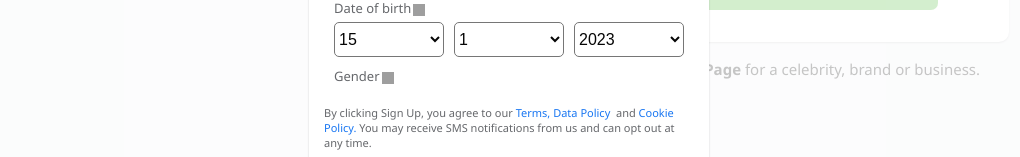
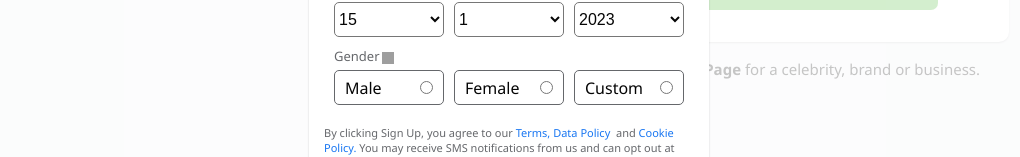
Before and after one commit to Thirumurugan7/Facebook-Clone-Fullstack-Mern, a React (Create React App) app in the folder frontend/: page /login in a window 1280 px wide. Shown: the part 435-592 px from the top of the page, without its empty margins (131-1151 px from the left). Built offline with nearby package versions, Linux system fonts and the light colour scheme; grey boxes are pictures that could not be loaded; the HTML template or start-up script is replaced by a standard one.

Commit message:
gender props are passed

```diff
--- a/frontend/src/components/login/GenderSelect.js
+++ b/frontend/src/components/login/GenderSelect.js
@@ -1,4 +1,4 @@
-export default function GenderSelect() {
+export default function GenderSelect({ handleRegisterChange, genderError }) {
   return (
     <div className="reg_grid">
       <label htmlFor="male">
--- a/frontend/src/components/login/RegisterForm.js
+++ b/frontend/src/components/login/RegisterForm.js
@@ -3,6 +3,7 @@ import { useState } from "react";
 import RegisterInput from "../inputs/registerInput";
 import * as Yup from "yup";
 import DateofBirthSelect from "./DateofBirthSelect";
+import GenderSelect from "./GenderSelect";
 const userInfos = {
   first_name: "",
   last_name: "",
@@ -159,6 +160,10 @@ export default function RegisterForm() {
                 <div className="reg_line_header">
                   Gender <i className="info_icon"></i>
                 </div>
+                <GenderSelect
+                  handleRegisterChange={handleRegisterChange}
+                  genderError={genderError}
+                />
               </div>
               <div className="reg_infos">
                 By clicking Sign Up, you agree to our{" "}
```
